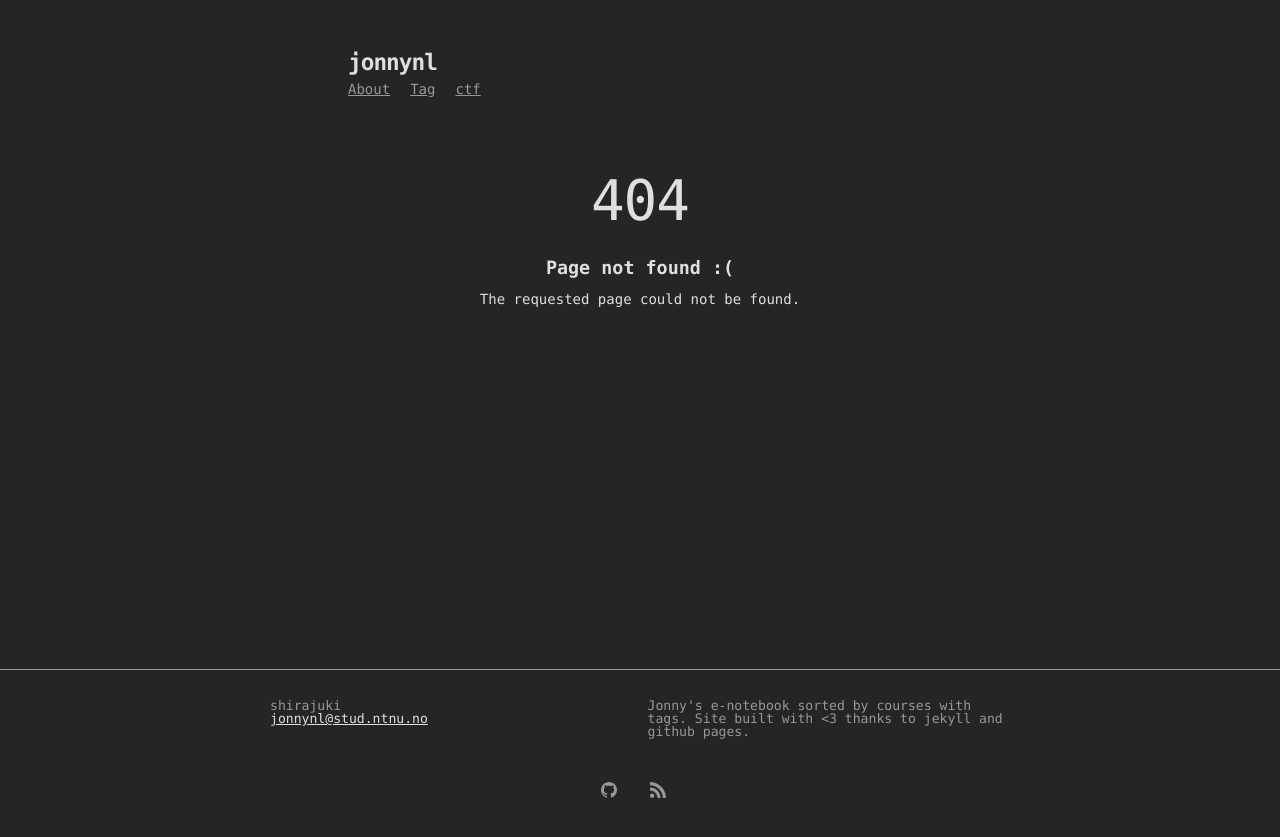
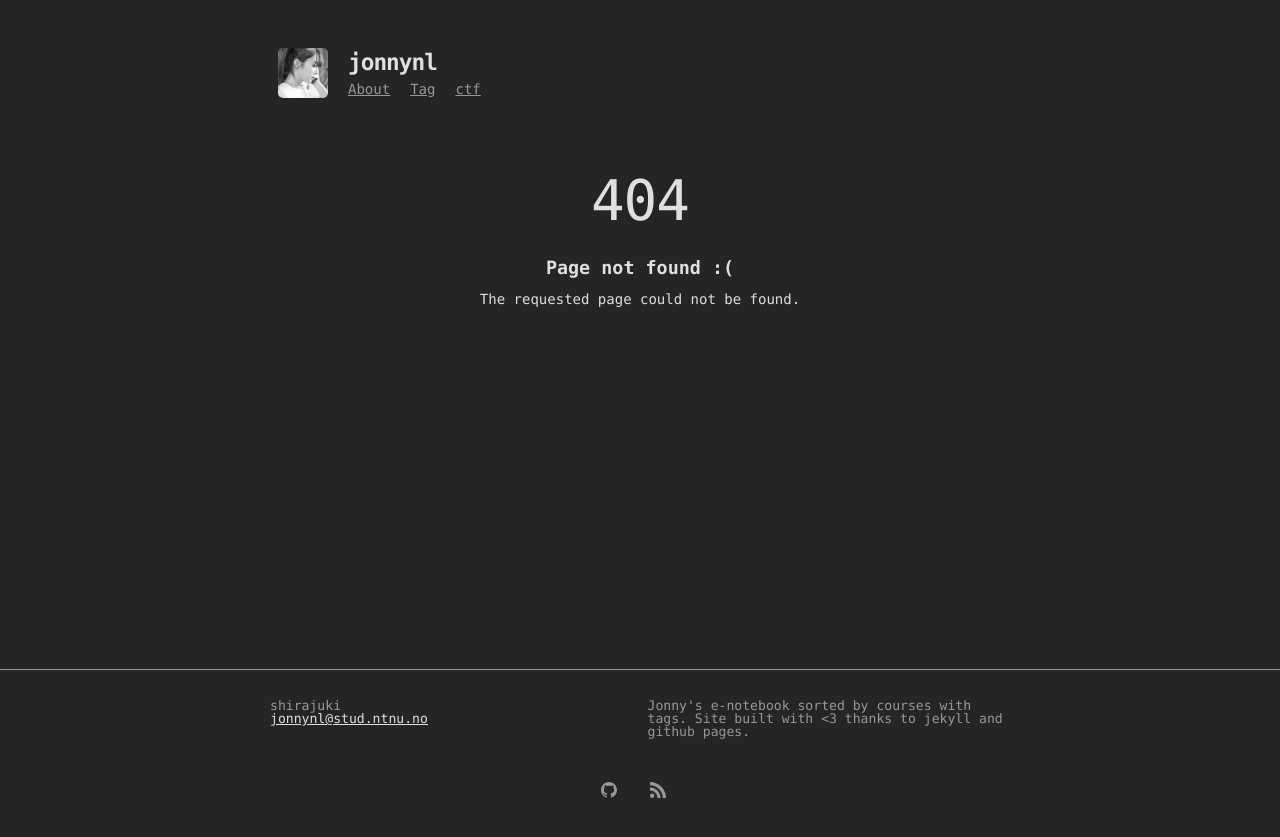
Before and after one commit to Shirajuki/jonnynl, a Jekyll site: the page built from 404.html, in a window 1280 px wide. Shown: the top 837 px of the page. Built offline with Jekyll 4.4.1, drawn with Linux system fonts in a browser that asks for light colours.

Commit message:
irene image fix <3

```diff
--- a/_includes/header.html
+++ b/_includes/header.html
@@ -4,7 +4,7 @@
     {%- assign default_paths = site.pages | map: "path" -%}
     {%- assign page_paths = site.header_pages | default: default_paths -%}
     {%- assign titles_size = site.pages | map: 'title' | join: '' | size -%}
-	<a href="{{"/" | relative_url }}"><div id="logo" style="background-image:url(assets/irene.jpg)"></div>
+	<a href="{{"/" | relative_url }}"><div id="logo" style="background-image:url(https://raw.githubusercontent.com/Shirajuki/jonnynl/master/assets/irene.jpg)"></div>
     <a class="site-title" rel="author" href="{{ "/" | relative_url }}">{{ site.title | escape }}</a>
     {% if site.tags != "" %}
       {% include collecttags.html %}
```
